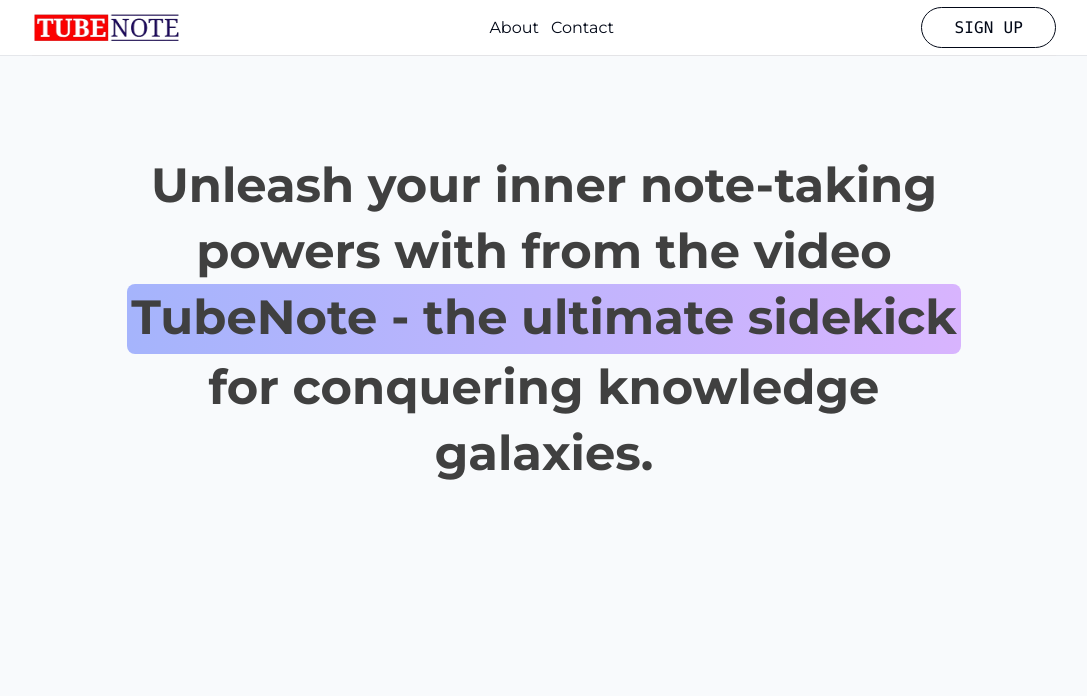
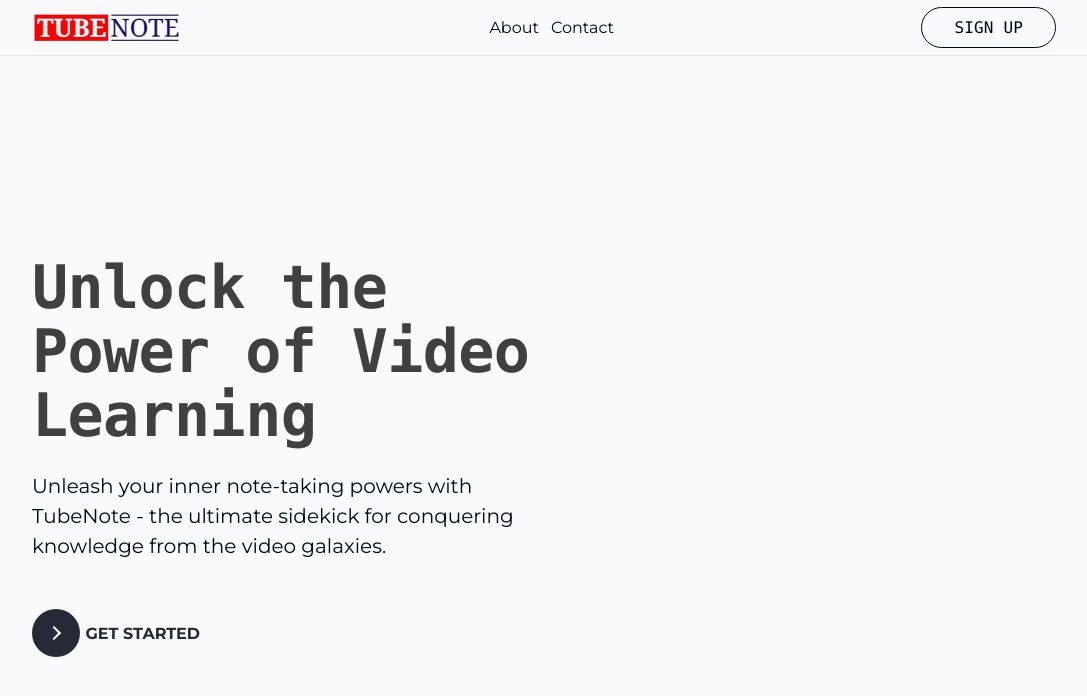
Before and after one commit to Lahbiyeb-Ismail/tubenote-frontend, a Next.js app: page / in a window 1280 px wide. Shown: the top 696 px of the page, without its empty margins (96-1183 px from the left). Built offline with nearby package versions, Linux system fonts and the light colour scheme.

Commit message:
feat(UI): add the Hero section content

```diff
--- a/src/app/globals.css
+++ b/src/app/globals.css
@@ -114,6 +114,94 @@
   }
 }
 
+button {
+  position: relative;
+  display: inline-block;
+  cursor: pointer;
+  outline: none;
+  border: 0;
+  vertical-align: middle;
+  text-decoration: none;
+  background: transparent;
+  padding: 0;
+  font-size: inherit;
+  font-family: inherit;
+}
+
+button.learn-more {
+  width: 12rem;
+  height: auto;
+}
+
+button.learn-more .circle {
+  transition: all 0.45s cubic-bezier(0.65, 0, 0.076, 1);
+  position: relative;
+  display: block;
+  margin: 0;
+  width: 3rem;
+  height: 3rem;
+  background: #282936;
+  border-radius: 1.625rem;
+}
+
+button.learn-more .circle .icon {
+  transition: all 0.45s cubic-bezier(0.65, 0, 0.076, 1);
+  position: absolute;
+  top: 0;
+  bottom: 0;
+  margin: auto;
+  background: #fff;
+}
+
+button.learn-more .circle .icon.arrow {
+  transition: all 0.45s cubic-bezier(0.65, 0, 0.076, 1);
+  left: 0.625rem;
+  width: 1.125rem;
+  height: 0.125rem;
+  background: none;
+}
+
+button.learn-more .circle .icon.arrow::before {
+  position: absolute;
+  content: "";
+  top: -0.29rem;
+  right: 0.0625rem;
+  width: 0.625rem;
+  height: 0.625rem;
+  border-top: 0.125rem solid #fff;
+  border-right: 0.125rem solid #fff;
+  transform: rotate(45deg);
+}
+
+button.learn-more .button-text {
+  transition: all 0.45s cubic-bezier(0.65, 0, 0.076, 1);
+  position: absolute;
+  top: 0;
+  left: 0;
+  right: 0;
+  bottom: 0;
+  padding: 0.75rem 0;
+  margin: 0 0 0 1.85rem;
+  color: #282936;
+  font-weight: 700;
+  line-height: 1.6;
+  text-align: center;
+  text-transform: uppercase;
+}
+
+button:hover .circle {
+  width: 100%;
+}
+
+button:hover .circle .icon.arrow {
+  background: #fff;
+  transform: translate(1rem, 0);
+}
+
+button:hover .button-text {
+  color: #fff;
+}
+
 @layer base {
   * {
     @apply border-border;
--- a/src/app/page.tsx
+++ b/src/app/page.tsx
@@ -2,7 +2,7 @@
 
 export default function Home() {
   return (
-    <main className="flex min-h-screen flex-col items-center justify-between bg-slate-50 p-24">
+    <main className="flex min-h-screen flex-col items-center justify-center bg-slate-50">
       <HeroSection />
     </main>
   );
--- /dev/null
+++ b/src/components/global/button.tsx
@@ -0,0 +1,14 @@
+import React from "react";
+
+function Button() {
+  return (
+    <button className="learn-more" type="button">
+      <span className="circle" aria-hidden="true">
+        <span className="icon arrow" />
+      </span>
+      <span className="button-text">Get Started</span>
+    </button>
+  );
+}
+
+export default Button;
--- a/src/components/global/navbar.tsx
+++ b/src/components/global/navbar.tsx
@@ -6,7 +6,7 @@
 
 function Navbar() {
   return (
-    <header className="sticky inset-x-0 top-0 z-[100] h-14 w-full border-b border-gray-200 bg-white/75 backdrop-blur-lg transition-all">
+    <header className="sticky inset-x-0 top-0 z-[100] h-14 w-full border-b border-gray-200 bg-slate-50 backdrop-blur-lg transition-all">
       <MaxWidthWrapper>
         <nav className="flex h-14 items-center justify-between border-b border-zinc-200">
           <TubeNoteLogo />
--- a/src/sections/heroSection.tsx
+++ b/src/sections/heroSection.tsx
@@ -1,18 +1,24 @@
 import React from "react";
 
-import { HeroHighlight, Highlight } from "@/components/ui/heroHighlight";
+import Button from "@/components/global/button";
+import MaxWidthWrapper from "@/components/global/maxWidthWrapper";
 
 function HeroSection() {
   return (
-    <section>
-      <HeroHighlight>
-        <h1 className="mx-auto max-w-4xl px-4 text-center text-2xl font-bold leading-relaxed text-neutral-700 dark:text-white md:text-4xl lg:text-5xl lg:leading-snug ">
-          Unleash your inner note-taking powers with from the video{" "}
-          <Highlight>TubeNote - the ultimate sidekick</Highlight>
-          for conquering knowledge galaxies.
-        </h1>
-      </HeroHighlight>
-    </section>
+    <MaxWidthWrapper>
+      <section className="lg:w-1/2">
+        <div className="mb-12">
+          <h1 className="mb-6 max-w-4xl font-mono text-4xl font-bold leading-[1.1] tracking-[-0.01em] text-neutral-700 dark:text-white md:text-6xl md:leading-[1.07]">
+            Unlock the Power of Video Learning
+          </h1>
+          <p className="mr-6 text-base leading-tight tracking-normal md:text-[1.25rem] md:leading-normal">
+            Unleash your inner note-taking powers with TubeNote - the ultimate
+            sidekick for conquering knowledge from the video galaxies.
+          </p>
+        </div>
+        <Button />
+      </section>
+    </MaxWidthWrapper>
   );
 }
 
```
Also changed, not shown: src/components/ui/heroHighlight.tsx (+0 -14 lines), public/images/gradient_poster.jpeg (added).
